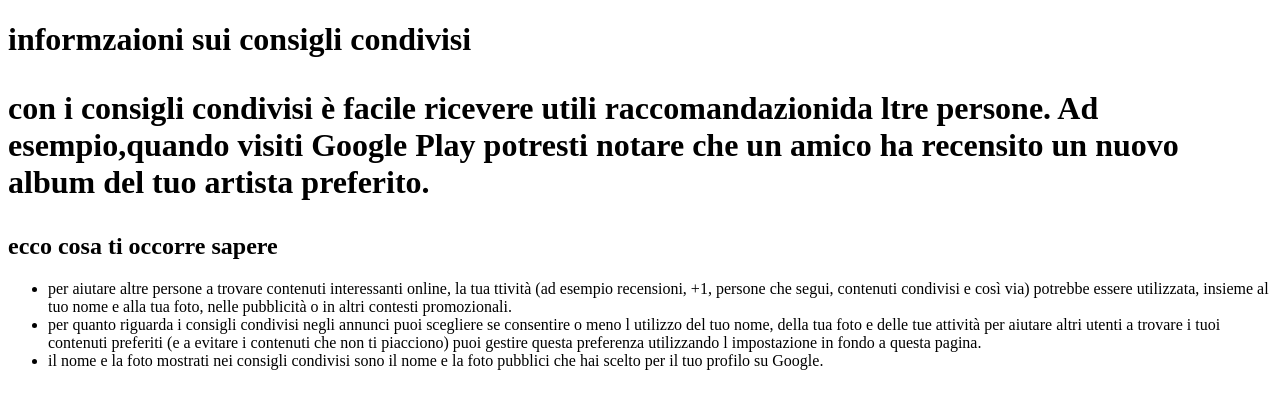
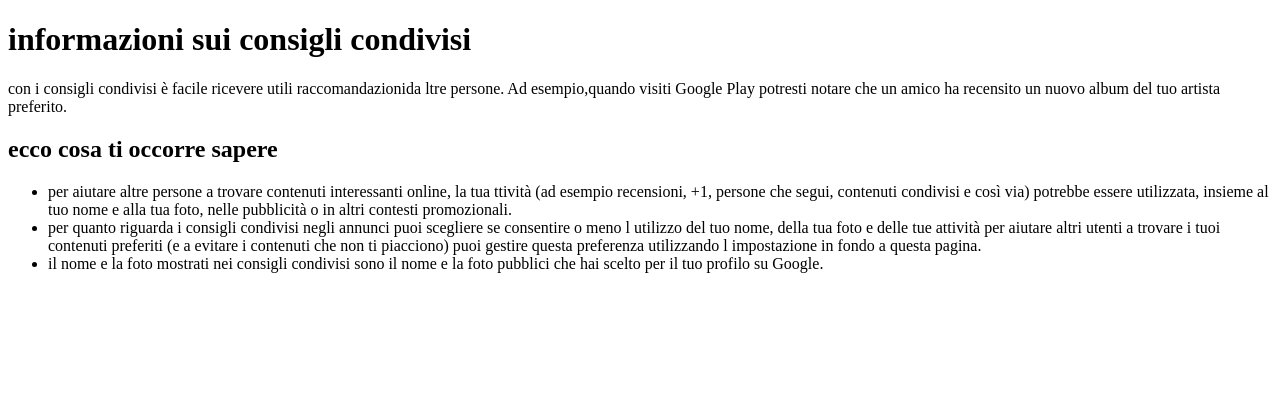
Before and after one commit to ele141082/first-htmlpage1, a plain HTML site: page index.html in a window 1280 px wide. Drawn offline with Linux system fonts and the light colour scheme.

Commit message:
feat: added h1 and b

```diff
--- a/index.html
+++ b/index.html
@@ -6,7 +6,7 @@
     <title>first- htmlpage1</title>
 </head>
 <body>
-    <h1><b>informzaioni sui consigli condivisi</b><h1>
+    <h1><b>informazioni sui consigli condivisi</b></h1>
     <p>con i consigli condivisi è facile ricevere utili raccomandazionida ltre persone. Ad esempio,quando visiti Google Play potresti notare che un amico ha recensito un nuovo album del tuo artista preferito.</p>
     <h2>ecco cosa ti occorre sapere</h2>
     <ul>
```
